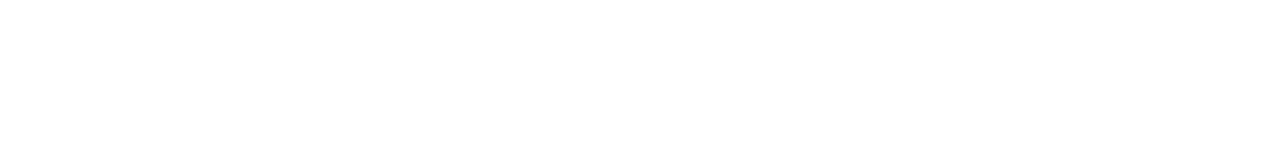
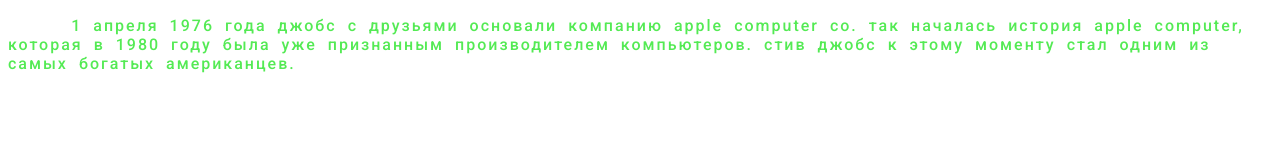
Before and after one commit to Alex20121/defender123, a plain HTML site: page index.html in a window 1280 px wide. Drawn offline with Linux system fonts and the light colour scheme.

Commit message:
Update index.html

```diff
--- a/index.html
+++ b/index.html
@@ -12,6 +12,11 @@
     <title>Document</title>
 </head>
 <body>
-
+    <p id="text" class="text">
+        1 апреля 1976 года Джобс с друзьями основали компанию Apple Computer Co. Так началась история Apple Computer,
+        которая в
+        1980 году была уже признанным производителем компьютеров. Стив Джобс к этому моменту стал одним из самых богатых
+        американцев.
+    </p>
 </body>
 </html>
```
